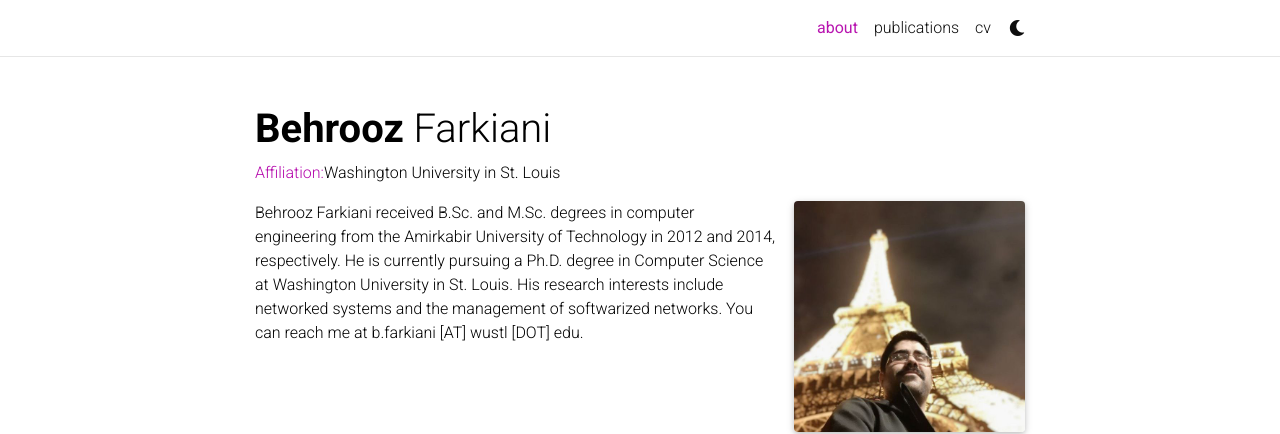
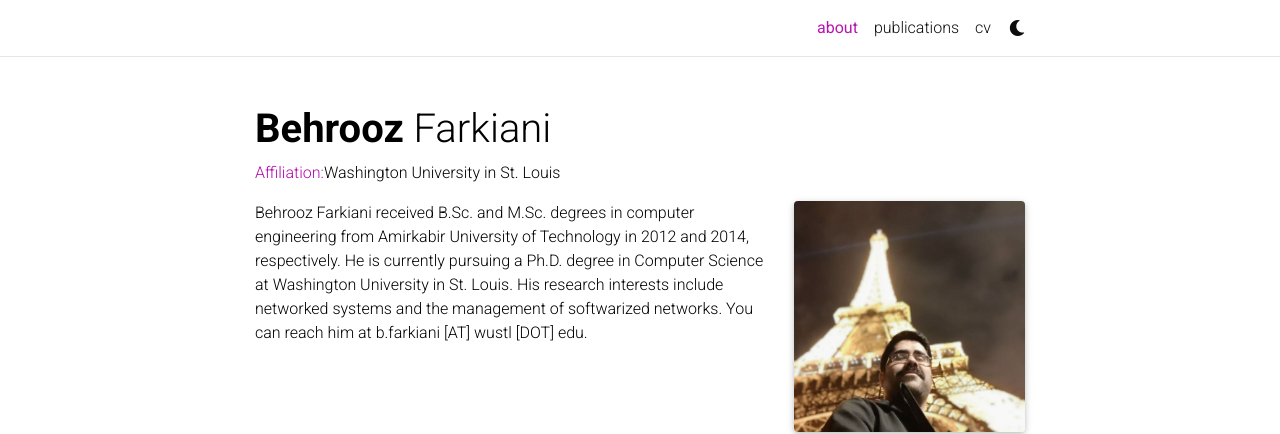
Before and after one commit to Bfarkiani/bfarkiani.github.io, a Jekyll site: the page built from _pages/about.md, in a window 1280 px wide. Shown: the top 434 px of the page. Built offline with Jekyll 4.4.1, drawn with Linux system fonts in a browser that asks for light colours; full-size pictures stand in for the smaller copies a plugin makes; comment, search, counter and statistics services are not loaded; a style sheet for code colours, icons or effects is not loaded.

Commit message:
update about

```diff
--- a/_pages/about.md
+++ b/_pages/about.md
@@ -16,4 +16,4 @@ selected_papers: true # includes a list of papers marked as "selected={true}"
 social: false  # includes social icons at the bottom of the page
 ---
 
-Behrooz Farkiani received B.Sc. and M.Sc. degrees in computer engineering from the Amirkabir University of Technology in 2012 and 2014, respectively. He is currently pursuing a Ph.D. degree in Computer Science at Washington University in St. Louis. His research interests include networked systems and the management of softwarized networks. You can reach me at b.farkiani [AT] wustl [DOT] edu.
+Behrooz Farkiani received B.Sc. and M.Sc. degrees in computer engineering from Amirkabir University of Technology in 2012 and 2014, respectively. He is currently pursuing a Ph.D. degree in Computer Science at Washington University in St. Louis. His research interests include networked systems and the management of softwarized networks. You can reach him at b.farkiani [AT] wustl [DOT] edu.
```
